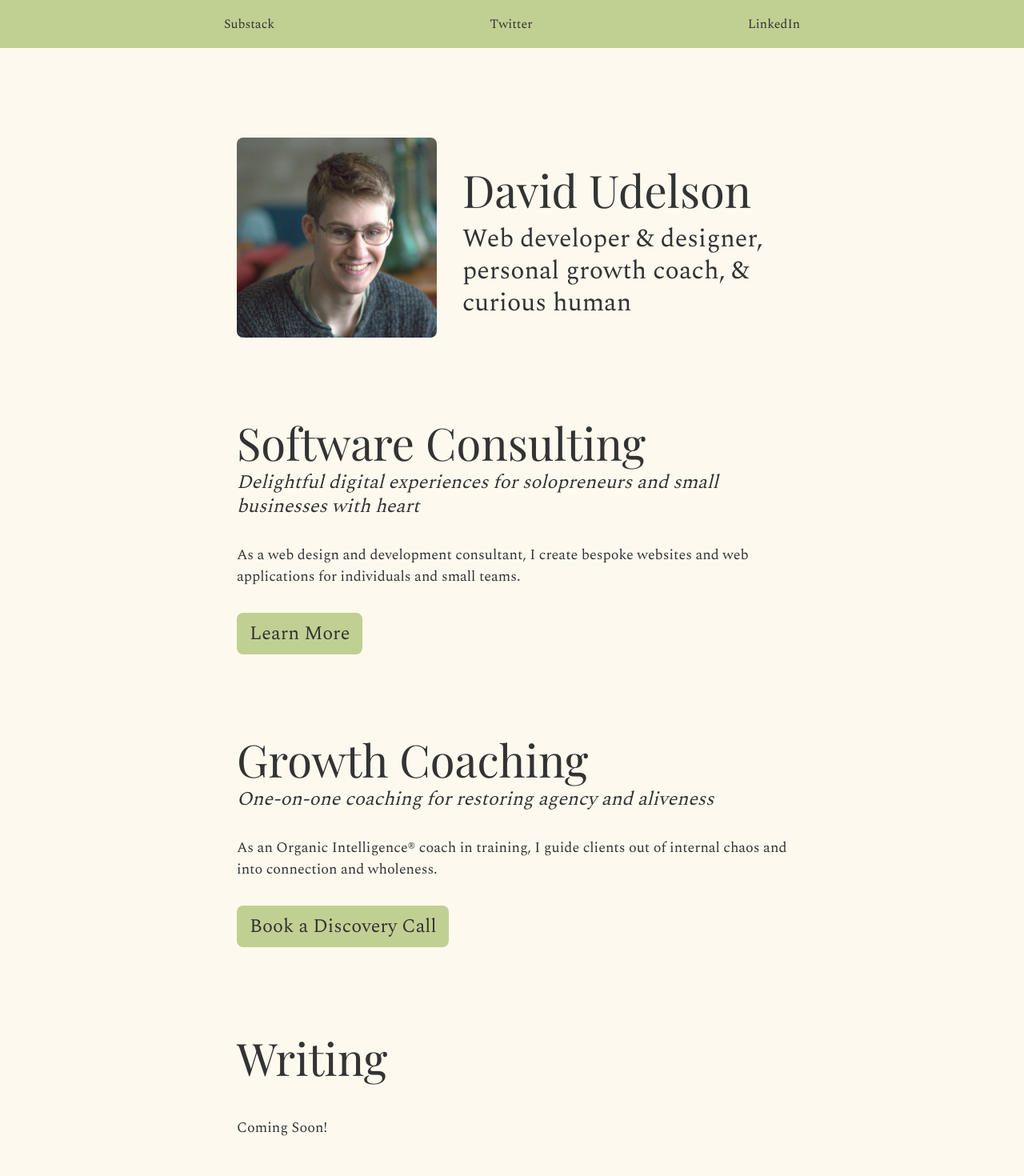
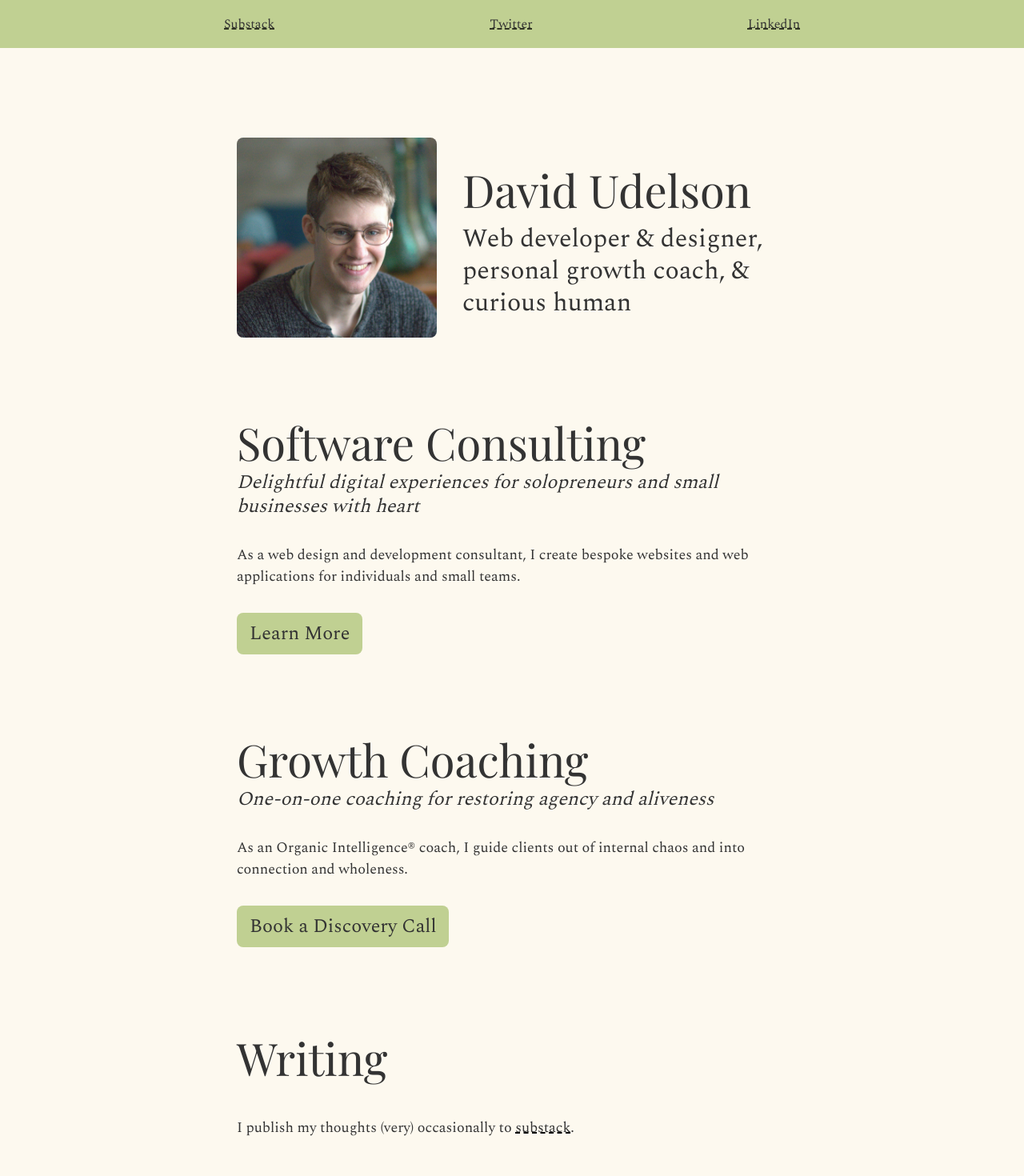
Before and after one commit to dudelson/website, a Next.js app: page / in a window 1280 px wide. Shown: the top 1470 px of the page at 80% size. Built offline with nearby package versions, Linux system fonts and the light colour scheme; a web font is replaced by a local one.

Commit message:
some tweaks as i move towards starting up coaching business
- add link to newly created substack
- change text "OI coach in training" to simply "OI coach"
- add subtle text decoration to links by default
- abstract accent color as CSS variable

```diff
--- a/src/app/globals.css
+++ b/src/app/globals.css
@@ -3,6 +3,10 @@
 @tailwind utilities;
 
 @layer base {
+  :root {
+    --color-accent: 192 208 146;
+  }
+
   body {
     font-family: var(--font-spectral), serif;
     background-color: #fdf9ef;
@@ -12,4 +16,12 @@
   h1 {
     font-family: var(--font-playfair), serif;
   }
+
+  a {
+    text-decoration: black dashed underline;
+  }
+
+  .bg-accent {
+    background-color: rgb(var(--color-accent));
+  }
 }
--- a/src/app/page.tsx
+++ b/src/app/page.tsx
@@ -1,12 +1,12 @@
 import Image from "next/image";
 import Link from "next/link";
 
-export default function OtherPage() {
+export default function HomePage() {
   return (
     <>
-      <header className="w-full h-[60px] bg-salmon">
+      <header className="w-full h-[60px] bg-accent">
         <div className="w-full sm:w-[90ch] h-full mx-auto flex justify-between items-center px-4 sm:px-0">
-          <Link href="#writing">Substack</Link>
+          <Link href="https://dudelson.substack.com/">Substack</Link>
           <Link href="https://twitter.com/dudelson_">Twitter</Link>
           <Link href="https://www.linkedin.com/in/dudelson/">LinkedIn</Link>
         </div>
@@ -40,7 +40,7 @@ export default function OtherPage() {
         <section className="py-12">
           <h1 className="text-[48px] leading-tight mb-4 sm:text-[56px] sm:mb-0">Growth Coaching</h1>
           <h3 className="text-[24px] italic leading-tight">One-on-one coaching for restoring agency and aliveness</h3>
-          <p className="text-[18px] py-8">As an Organic Intelligence® coach in training, I guide clients out of internal chaos and into connection and wholeness.</p>
+          <p className="text-[18px] py-8">As an Organic Intelligence® coach, I guide clients out of internal chaos and into connection and wholeness.</p>
           <CTAButton
             text="Book a Discovery Call"
             href="https://calendly.com/dudelson/discovery-call"
@@ -49,11 +49,14 @@ export default function OtherPage() {
 
         <section className="py-12">
           <h1 id="writing" className="text-[48px] sm:text-[56px]">Writing</h1>
-          <p className="text-[18px] py-8">Coming Soon!</p>
+          <p className="text-[18px] py-8">
+            I publish my thoughts (very) occasionally to{' '}
+            <a href="https://dudelson.substack.com/">substack</a>.
+          </p>
         </section>
       </main>
 
-      <footer className="w-full h-[60px] bg-salmon flex justify-center items-center">
+      <footer className="w-full h-[60px] bg-accent flex justify-center items-center">
         <p>Copyright 2024 David Udelson.</p>
       </footer>
     </>
@@ -67,8 +70,8 @@ function CTAButton(
   }
 ) {
   return (
-    <button className="bg-salmon rounded-lg px-4 py-2">
-      <Link href={href}>
+    <button className="bg-accent rounded-lg px-4 py-2">
+      <Link class="no-underline" href={href}>
         <span className="text-[24px]">{text}</span>
       </Link>
     </button>
```
